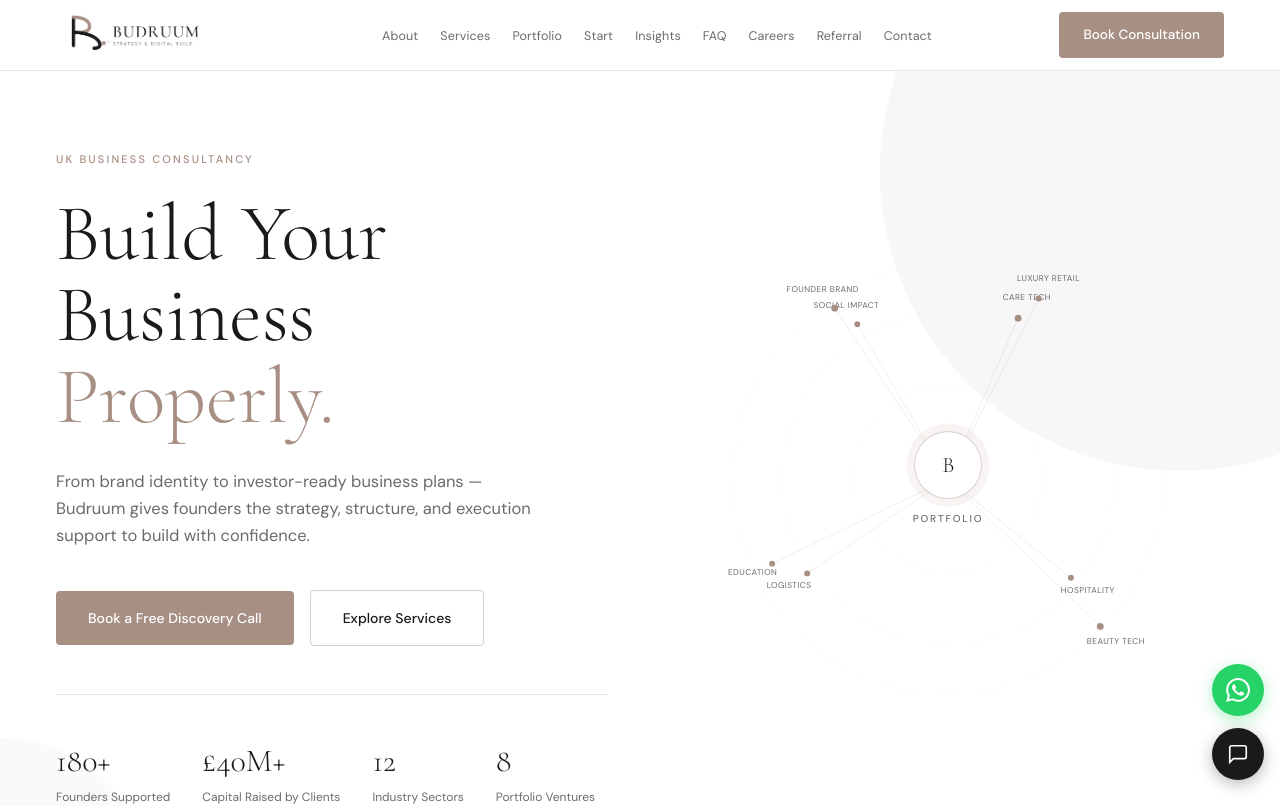
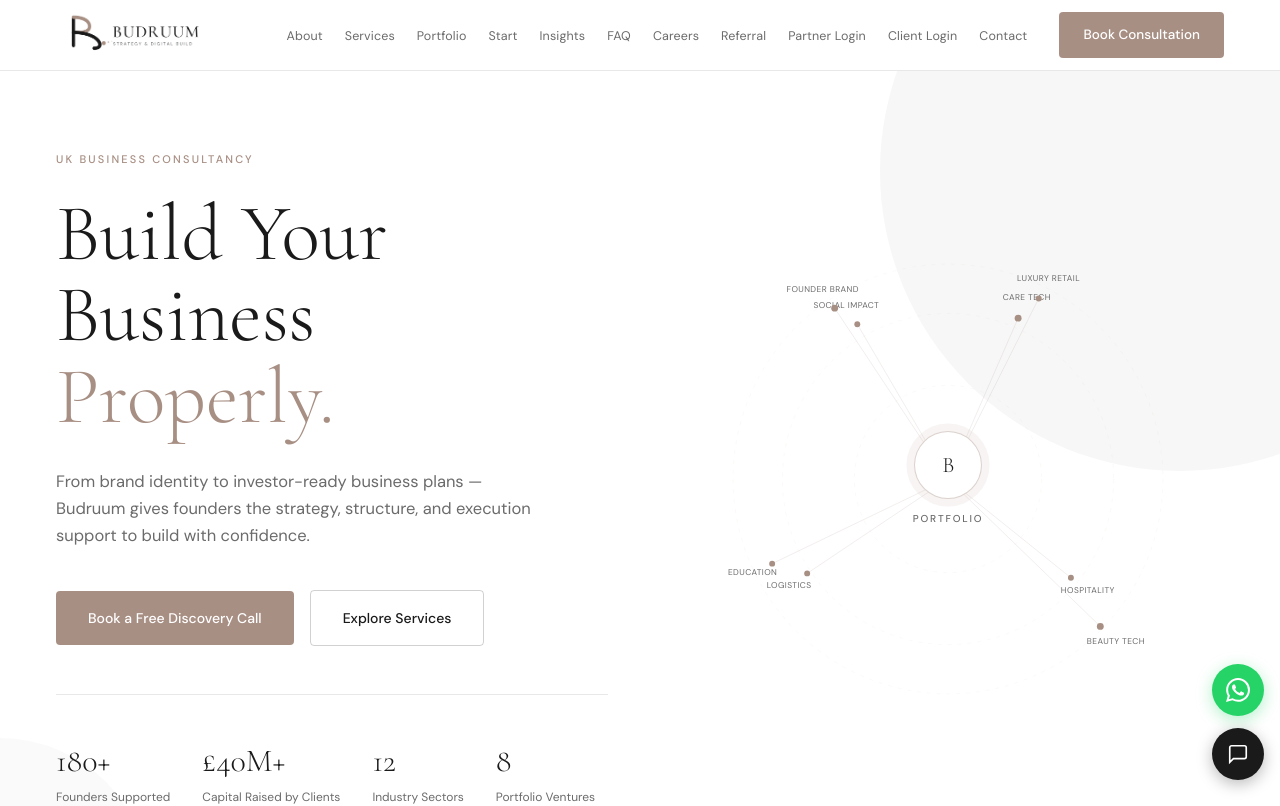
Before and after one commit to 1702london-maker/BUDRUUMS, a Next.js app: page / in a window 1280 px wide. Shown: the top 806 px of the page. Built offline with nearby package versions, Linux system fonts and the light colour scheme.

Commit message:
Add partner and client login links

```diff
--- a/components/Footer.tsx
+++ b/components/Footer.tsx
@@ -10,6 +10,8 @@ const COMPANY_LINKS = [
   { label: "FAQ",               href: "/faq" },
   { label: "Careers",           href: "/careers" },
   { label: "Referral",          href: "/referral" },
+  { label: "Partner Login",     href: "/referral-portal" },
+  { label: "Client Login",      href: "/booking/portal" },
   { label: "Contact",           href: "/contact" },
 ];
 
--- a/components/Header.tsx
+++ b/components/Header.tsx
@@ -13,6 +13,8 @@ const NAV = [
   { label: "FAQ", href: "/faq" },
   { label: "Careers", href: "/careers" },
   { label: "Referral", href: "/referral" },
+  { label: "Partner Login", href: "/referral-portal" },
+  { label: "Client Login", href: "/booking/portal" },
   { label: "Contact", href: "/contact" },
 ];
 
```
